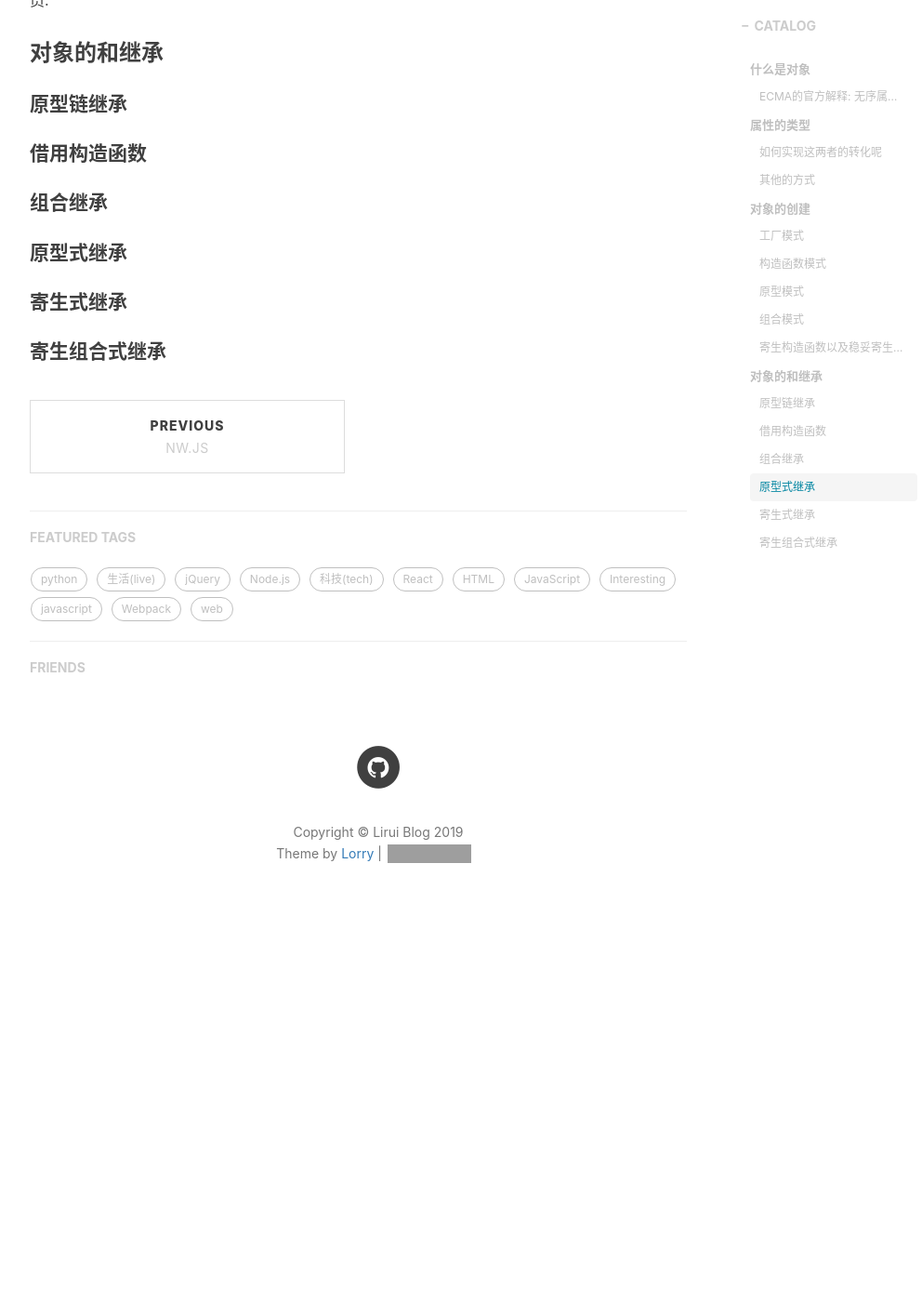
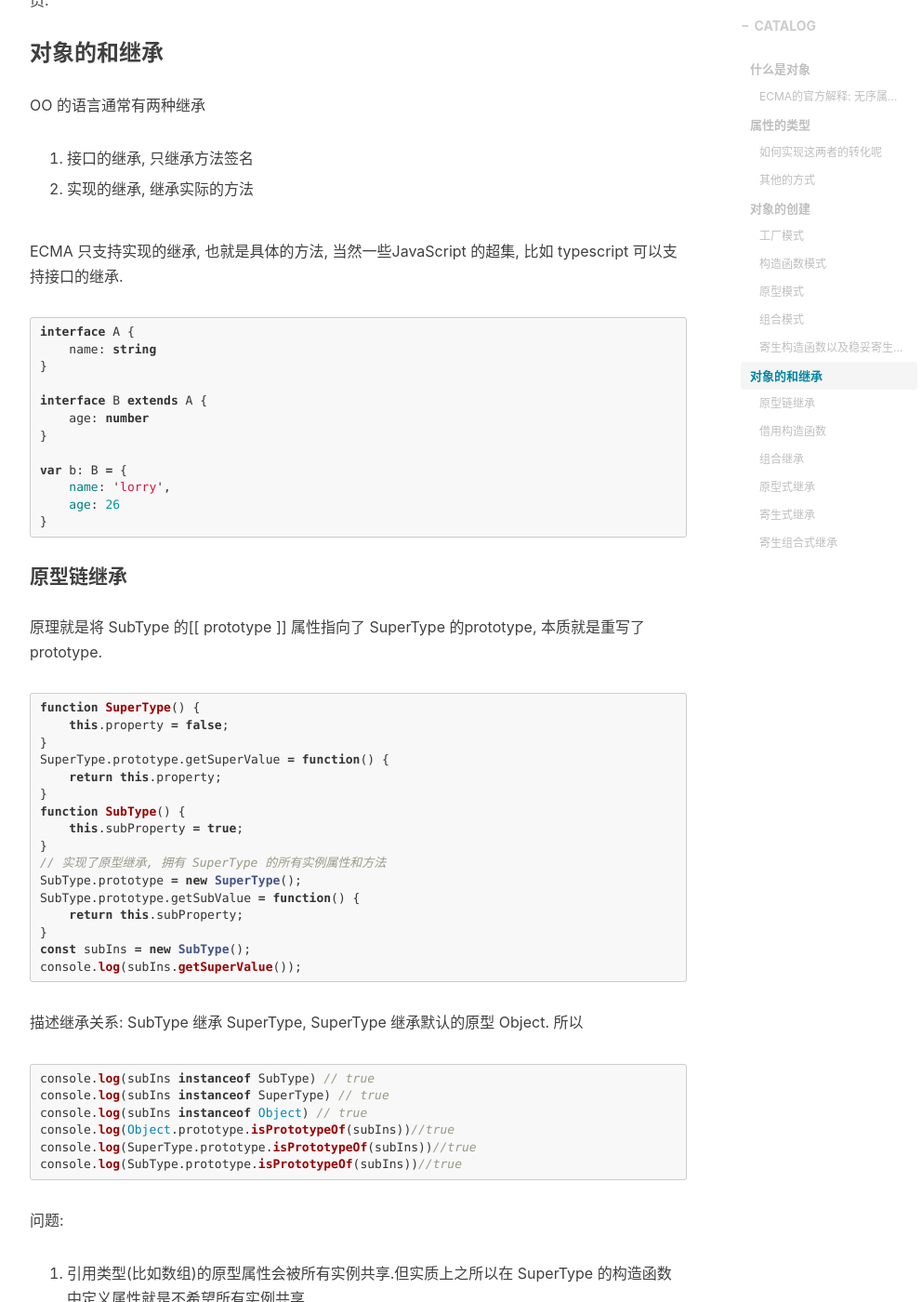
Before and after one commit to JiangLiruii/jiangliruii.github.io, a Jekyll site: the page built from _posts/2019-06-06-cors.md, in a window 1280 px wide and 1400 px high, scrolled down 6328 px. Shown: the whole window at 93% size, without its empty margins (233-1225 px from the left). Built offline with Jekyll 4.4.1, drawn with Linux system fonts in a browser that asks for light colours; comment, search, counter and statistics services are not loaded; before the commit the page ends 7350 px from its top, so only the background shows below that; some of the changed text lies outside the part shown; grey boxes are pictures that could not be loaded.

Commit message:
添加原型继承

````diff
--- a/_posts/2019-06-06-cors.md
+++ b/_posts/2019-06-06-cors.md
@@ -261,7 +261,69 @@ p1中就保存了一个稳定对象, 除了调用 sayName 之外没有任何办
 
 ### 对象的和继承
 
+OO 的语言通常有两种继承
+
+1. 接口的继承, 只继承方法签名
+
+2. 实现的继承, 继承实际的方法
+
+ECMA 只支持实现的继承, 也就是具体的方法, 当然一些JavaScript 的超集, 比如 typescript 可以支持接口的继承.
+
+```ts
+interface A {
+    name: string
+}
+
+interface B extends A {
+    age: number
+}
+
+var b: B = {
+    name: 'lorry',
+    age: 26
+}
+```
+
 #### 原型链继承
+
+原理就是将 SubType 的[[ prototype ]] 属性指向了 SuperType 的prototype, 本质就是重写了 prototype.
+
+```js
+function SuperType() {
+    this.property = false;
+}
+SuperType.prototype.getSuperValue = function() {
+    return this.property;
+}
+function SubType() {
+    this.subProperty = true;
+}
+// 实现了原型继承, 拥有 SuperType 的所有实例属性和方法
+SubType.prototype = new SuperType();
+SubType.prototype.getSubValue = function() {
+    return this.subProperty;
+}
+const subIns = new SubType();
+console.log(subIns.getSuperValue());
+```
+
+描述继承关系: SubType 继承 SuperType, SuperType 继承默认的原型 Object.
+所以
+
+```js
+console.log(subIns instanceof SubType) // true
+console.log(subIns instanceof SuperType) // true
+console.log(subIns instanceof Object) // true
+console.log(Object.prototype.isPrototypeOf(subIns))//true
+console.log(SuperType.prototype.isPrototypeOf(subIns))//true
+console.log(SubType.prototype.isPrototypeOf(subIns))//true
+```
+
+问题:
+
+1. 引用类型(比如数组)的原型属性会被所有实例共享.但实质上之所以在 SuperType 的构造函数中定义属性就是不希望所有实例共享.
+
+2. 创建子类的实例时(上例中的 subIns ), 无法向父类构造函数中传参.
 
 #### 借用构造函数
 
````
